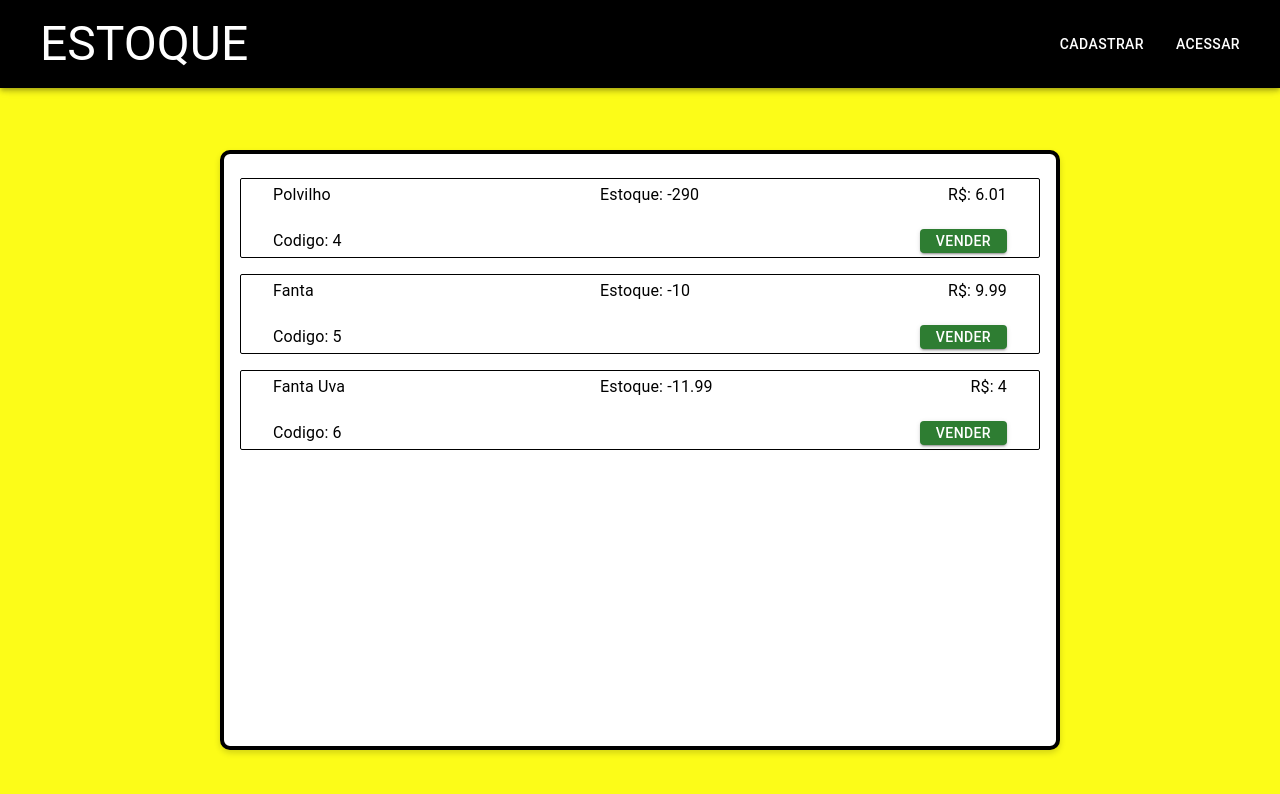
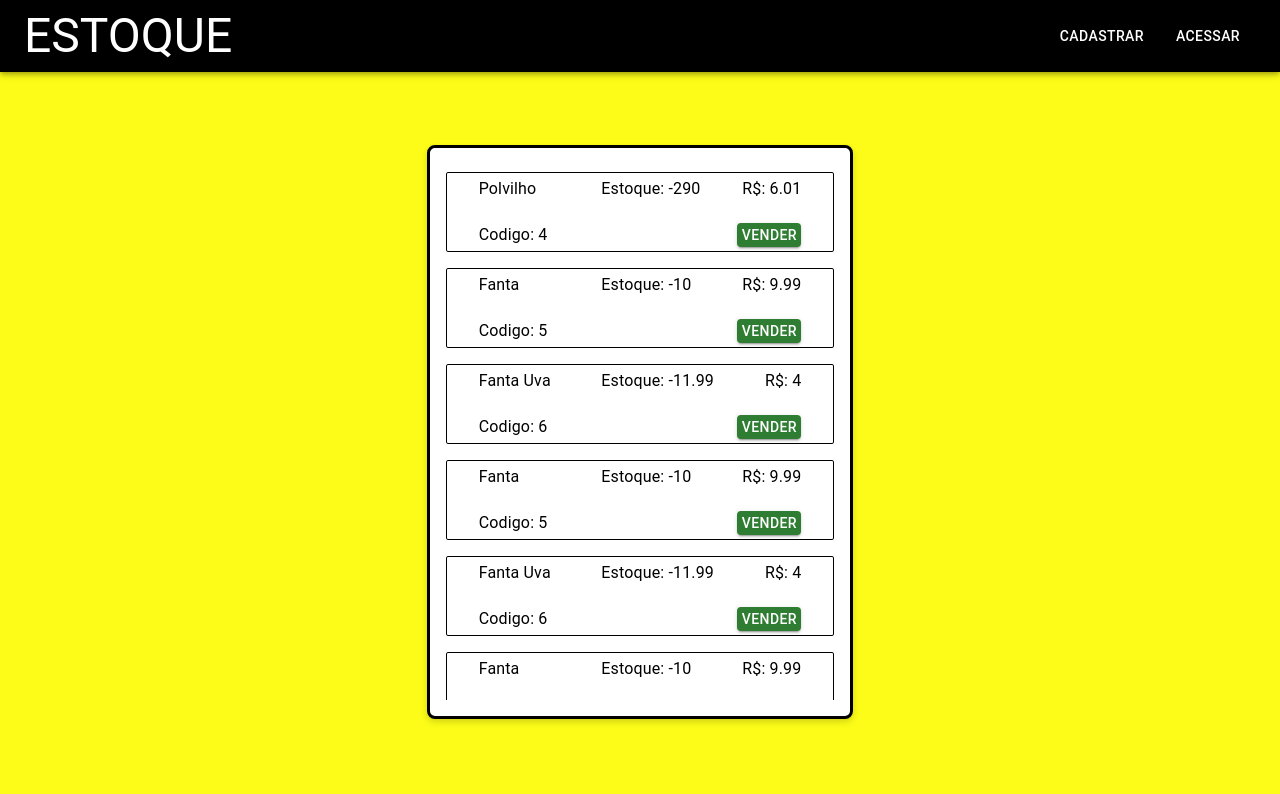
Before and after one commit to sadomoso/EstoqueOnline, a React (Create React App) app: page /Home in a window 1280 px wide. Shown: the top 794 px of the page. Built offline with nearby package versions, Linux system fonts and the light colour scheme; data requests are answered from the project's data file.

Commit message:
Correcao de responsitivadade com GRID

```diff
--- a/db.json
+++ b/db.json
@@ -34,6 +34,34 @@
       "ValorBase": 4,
       "Estoque": -11.99,
       "Descricao": "Um belo produto"
+    },
+    {
+      "id": 5,
+      "NomeProduto": "Fanta",
+      "ValorBase": 9.99,
+      "Estoque": -10,
+      "Descricao": "Um belo produto"
+    },
+    {
+      "id": 6,
+      "NomeProduto": "Fanta Uva",
+      "ValorBase": 4,
+      "Estoque": -11.99,
+      "Descricao": "Um belo produto"
+    },
+    {
+      "id": 5,
+      "NomeProduto": "Fanta",
+      "ValorBase": 9.99,
+      "Estoque": -10,
+      "Descricao": "Um belo produto"
+    },
+    {
+      "id": 6,
+      "NomeProduto": "Fanta Uva",
+      "ValorBase": 4,
+      "Estoque": -11.99,
+      "Descricao": "Um belo produto"
     }
   ]
 }
--- a/src/Components/Menu.js
+++ b/src/Components/Menu.js
@@ -1,14 +1,19 @@
 import React from "react";
-import { Box, Toolbar, AppBar, Typography, Button } from "@mui/material";
+import { Grid, Toolbar, AppBar, Typography, Button } from "@mui/material";
 
-export default function Menu(){
+export default function Menu() {
   return (
     <AppBar sx={{ backgroundColor: 'black' }}>
       <Toolbar>
-                <Typography padding={2} variant='h3' display="inline-flex">ESTOQUE</Typography>
-                <Box sx={{ flexGrow: 1 }} /> {/* Espaço flexível para empurrar o botão para a direita */}
+        <Grid container alignItems="center">
+          <Grid item xs={12} md={6} marginY={1}>
+            <Typography variant='h3' display="inline-flex">ESTOQUE</Typography>
+          </Grid>
+          <Grid item xs={12} md={6} container justifyContent="flex-end">
             <Button variant='h5' display="inline-flex">CADASTRAR</Button>
             <Button variant='h5' display="inline-flex">ACESSAR</Button>
+          </Grid>
+        </Grid>
       </Toolbar>
     </AppBar>
   )
--- a/src/Paginas/Home.js
+++ b/src/Paginas/Home.js
@@ -1,5 +1,5 @@
 import React, { useEffect, useState } from "react";
-import { Box, Button, List, ListItem, Typography, Dialog, DialogTitle, DialogContent, DialogActions } from "@mui/material";
+import { Box, Button, List, ListItem, Typography, Dialog, DialogTitle, DialogContent, DialogActions, Grid } from "@mui/material";
 import GetProdutos from "../Requisicoes/Get.Requisicao";
 import ButtonP from '../Components/Button.module'
 import TextFieldP from "../Components/TextField.module";
@@ -40,31 +40,22 @@
     };
 
     return (
+        <Grid marginTop={4} container justifyContent="center" alignItems="center" height="100vh">
+            <Grid item xs={12} sm={6} md={4}>
                 <Box
-            display="flex"
-            justifyContent="center"
-            alignItems="center"
-            height="100vh"
-        >
-            <Box
+                    maxwidth={'80vh'}
                     component="form"
-                width="100vh"
-                height="70vh"
                     p={2}
-                marginTop={"100px"}
                     display="flex"
                     flexDirection="column"
                     justifyContent="space-between"
-                borderRadius={"10px"}
-                borderColor={"Grey"}
+                    borderRadius={2}
+                    borderColor="Grey"
                     sx={{ backgroundColor: "white" }}
-                border={"4px solid"}
+                    border="3px solid"
                     boxShadow="0px 3px 6px rgba(0, 0, 0, 0.16)"
                 >
-                <List sx={{
-                    maxHeight: "calc(70vh - 40px)",
-                    overflowY: "auto",
-                }}>
+                    <List sx={{ maxHeight: "calc(70vh - 40px)", overflowY: "auto" }}>
                         {produtos.map((produto, index) => (
                             <ListItem
                                 key={index}
@@ -81,11 +72,11 @@
                                 <Typography sx={{ position: "absolute", bottom: "0.5vh", left: "4vh" }}>Codigo: {produto.id}</Typography>
                                 <Typography sx={{ position: "absolute", top: "0.5vh", left: "4vh" }}>{produto.NomeProduto}</Typography>
                                 <Typography sx={{ position: "absolute", top: "0.5vh", right: "4vh", }}> R$: {produto.ValorBase}</Typography>
-                            <Typography sx={{ position: "absolute", top: "0.5vh", left: "45%" }}> Estoque: {produto.Estoque}</Typography>
+                                <Typography sx={{ position: "absolute", top: "0.5vh", left: "40%" }}> Estoque: {produto.Estoque}</Typography>
                                 <Button
                                     variant="contained"
                                     color="success"
-                                sx={{ height: '3vh', widht: '4vh', position: 'absolute', right: '4vh', bottom: '0.5vh' }}
+                                    sx={{ height: '3vh', width: '4vh', position: 'absolute', right: '4vh', bottom: '0.5vh' }}
                                     onClick={() => handleVenderClick(produto)}
                                 >
                                     Vender
@@ -94,6 +85,8 @@
                         ))}
                     </List>
                 </Box>
+            </Grid>
+
             {/* Popup para confirmar a venda */}
             <Dialog open={openPopup} onClose={handleClosePopup}>
                 <DialogTitle>Dados da Venda</DialogTitle>
@@ -110,7 +103,6 @@
                                 Insira a quantidade a ser vendida
                             </Typography>
 
-
                             <TextFieldP propsOnChange={(event) => setQuantidade(event.target.value)} propsTexto={'Quantidade a vender'} propsType={Number}></TextFieldP>
                         </Box>
                     )}
@@ -121,10 +113,9 @@
                     </Button>
                     <Button onClick={() => putRequisicao(produtoSelecionado.id, produtoSelecionado.NomeProduto, produtoSelecionado.ValorBase, produtoSelecionado.Estoque, produtoSelecionado.Descricao, quantidade)} color="primary">
                         Confirmar Venda
-
                     </Button>
                 </DialogActions>
             </Dialog>
-        </Box>
+        </Grid>
     );
 }
```
Lines whose indentation alone changed are shown as unchanged.
